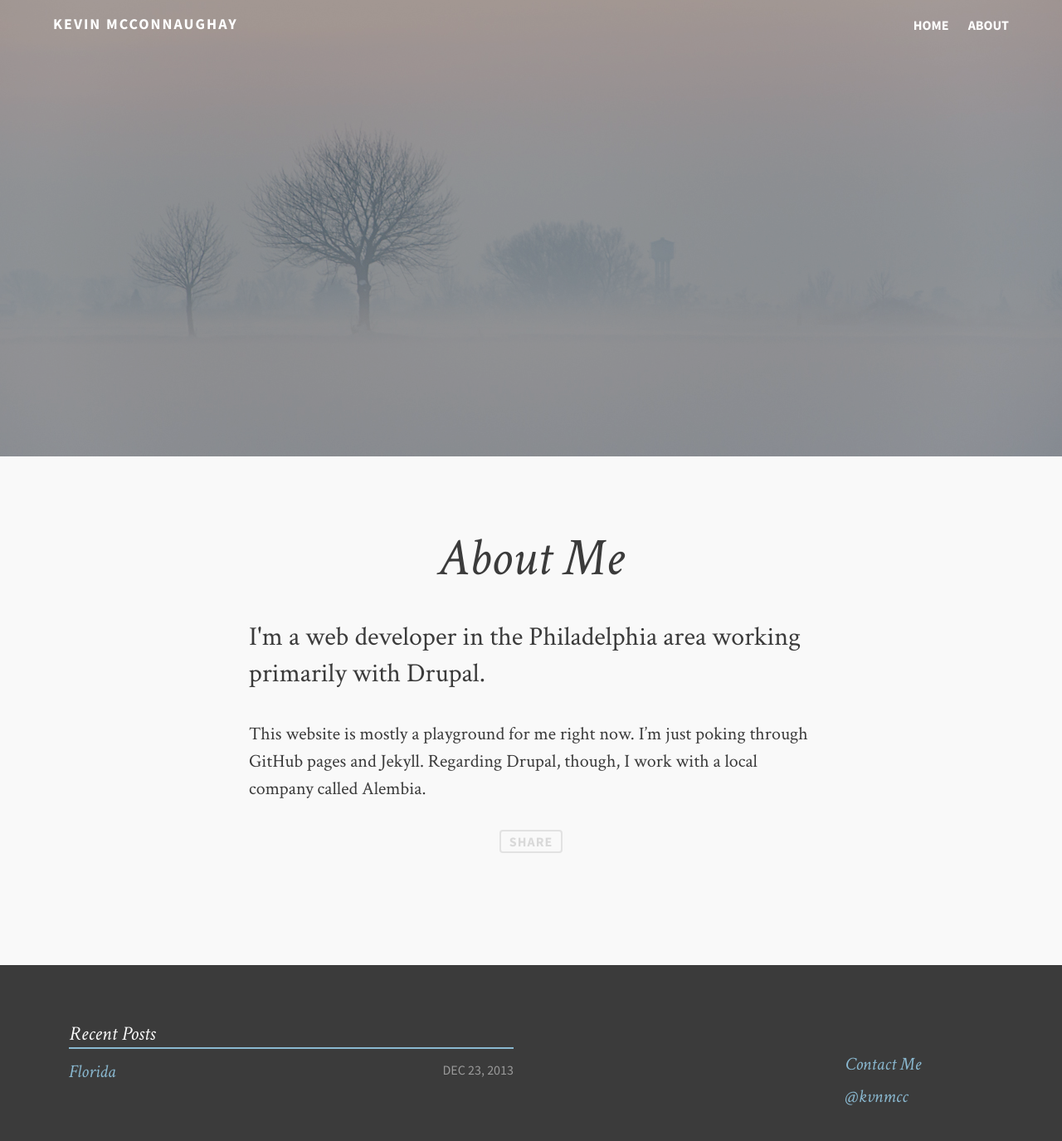
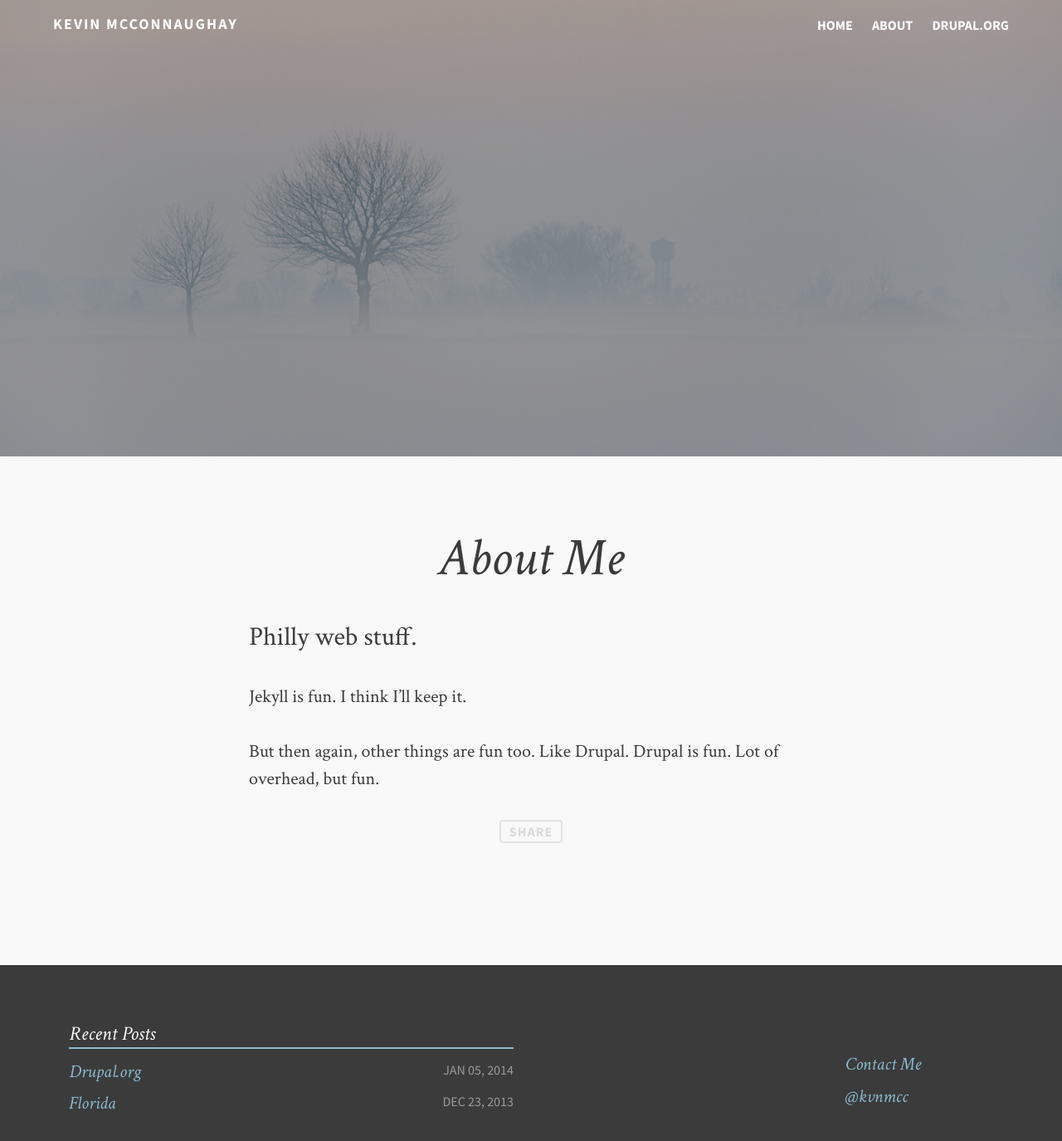
Before and after one commit to kvnm/kvnm.github.io, a Jekyll site: the page built from about.md, in a window 1280 px wide and 1400 px high. Shown: the top 1375 px of the window at 83% size. Built offline with Jekyll 4.4.1, drawn with Linux system fonts in a browser that asks for light colours; comment, search, counter and statistics services are not loaded.

Commit message:
new post + tweak some config

```diff
--- a/_config.yml
+++ b/_config.yml
@@ -20,6 +20,9 @@ owner:
 links:
   - title: About
     url: /about
+  - title: Drupal.org
+    url: http://drupal.org/user/kvnm
+    external: true
 #  - title: Github
 #    url: https://github.com/ColeTownsend/Balzac-for-Jekyll
 #    external: true
--- a/about.md
+++ b/about.md
@@ -2,10 +2,12 @@
 layout: post
 permalink: /about/index.html
 title: About Me
-description: I'm a web developer in the Philadelphia area working primarily with Drupal.
+description: Philly web stuff.
 tags: [about]
 image:
   feature: soft-trees.jpg
 ---
 
-This website is mostly a playground for me right now. I'm just poking through GitHub pages and Jekyll. Regarding Drupal, though, I work with a local company called Alembia.
+Jekyll is fun. I think I'll keep it.
+
+But then again, other things are fun too. Like Drupal. Drupal is fun. Lot of overhead, but fun.
```
Also changed, not shown: _posts/2014-01-05-drupal.md (added, +14 -0 lines), articles.md (+1 -1 lines), index.md (+1 -1 lines).
